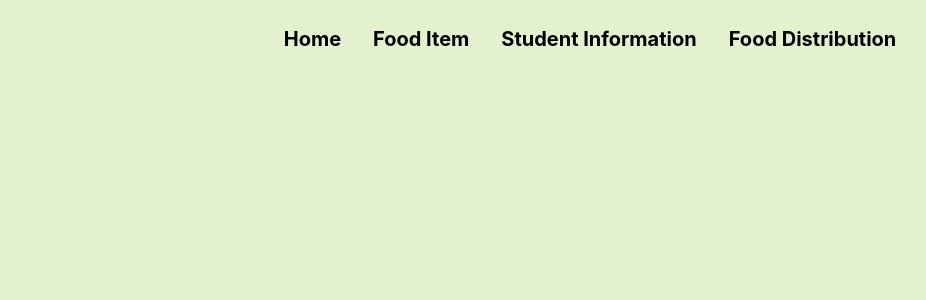
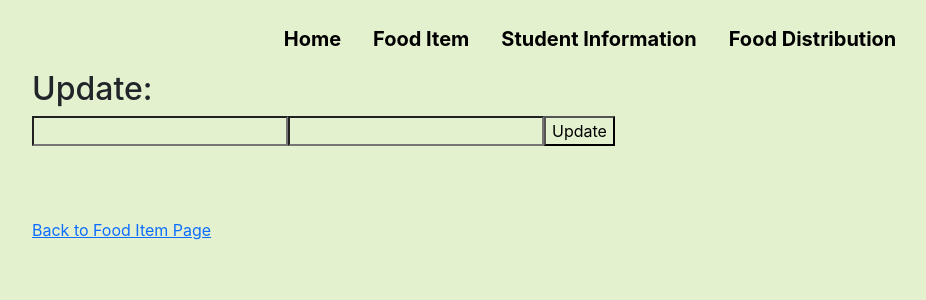
Before and after one commit to Uchchash346/Yooda-Hostel-Frontend, a React (Create React App) app: page /foods/update/1 in a window 1280 px wide. Shown: the top 300 px of the page, without its empty margins (50-976 px from the left). Built offline with nearby package versions, Linux system fonts and the light colour scheme; no server answers.

Commit message:
updated food item functionality

```diff
--- a/src/App.js
+++ b/src/App.js
@@ -2,6 +2,7 @@ import { Route, Routes } from 'react-router-dom';
 import './App.css';
 import AddFoodItem from './components/FoodItem/AddFoodItem';
 import FoodItem from './components/FoodItem/FoodItem';
+import UpdateFoodItem from './components/FoodItem/UpdateFoodItem';
 import Header from './components/Header/Header';
 import HomePage from './components/HomePage/HomePage';
 // import Login from './components/Login/Login';
@@ -19,6 +20,7 @@ function App() {
         <Route path="/addFoodItem" element={<AddFoodItem />} />
         <Route path="/addStudentInformation" element={<StudentInfo />} />
         <Route path="/studentInfo" element={<DisplayStudentInfo />} />
+        <Route path="/foods/update/:id" element={<UpdateFoodItem />} />
       </Routes>
 
     </>
--- a/src/components/FoodItem/FoodItem.js
+++ b/src/components/FoodItem/FoodItem.js
@@ -3,6 +3,7 @@ import { useState } from 'react';
 import { MdDelete } from 'react-icons/md';
 import { FiEdit } from 'react-icons/fi';
 import './FoodItem.css'
+import { Link } from 'react-router-dom';
 // MdDelete
 const FoodItem = () => {
 
@@ -55,7 +56,11 @@ const FoodItem = () => {
                                         onClick={() => handleDeleteFoodItem(displayFood._id)}>
                                         <MdDelete className="icon-button" />
                                     </td>
-                                    <td><FiEdit className="icon-button" /></td>
+                                    <Link to={`/foods/update/${displayFood._id}`}>
+                                        <td>
+                                            <FiEdit className="icon-button" />
+                                        </td>
+                                    </Link>
                                 </tr>
                             )
                         }
--- /dev/null
+++ b/src/components/FoodItem/UpdateFoodItem.js
@@ -0,0 +1,68 @@
+import React, { useEffect, useState } from 'react';
+// import { FiEdit } from 'react-icons/fi';
+// import { MdDelete } from 'react-icons/md';
+import { useParams } from 'react-router-dom';
+import './FoodItem.css';
+
+const UpdateFoodItem = () => {
+    const [displayFoods, setDisplayFoods] = useState([]);
+    const { id } = useParams();
+
+    useEffect(() => {
+        const url = `http://localhost:5500/foods/${id}`;
+        fetch(url)
+            .then(res => res.json())
+            .then(data => setDisplayFoods(data))
+    }, [])
+
+    // Update food item
+    // Update Food Item Name
+    const handleFoodItemNameChange = e => {
+        const updatedName = e.target.value;
+        const updatedFoodName = { name: updatedName, price: displayFoods.price };
+        setDisplayFoods(updatedFoodName);
+    }
+
+    // Update food item price
+    const handleFoodItemPriceChange = e => {
+        const updatedPrice = e.target.value;
+        const updatedFoodPrice = { name: displayFoods.name, price: updatedPrice };
+        setDisplayFoods(updatedFoodPrice);
+    }
+
+    const handleUpdateFoodItem = (e) => {
+        const url = `http://localhost:5500/foods/${id}`;
+        fetch(url, {
+            method: 'PUT',
+            headers: {
+                'content-type': 'application/json'
+            },
+            body: JSON.stringify(displayFoods)
+        })
+            .then(res => res.json())
+            .then(data => {
+                if (data.modifiedCount > 0) {
+                    alert('Updated Food Item Successfully')
+                    setDisplayFoods({})
+                }
+            })
+        e.preventDefault();
+    }
+
+    return (
+        <div className="container">
+            <h2 className="pt-2">Update: {displayFoods.name}</h2>
+            <form onSubmit={handleUpdateFoodItem} action="">
+                <input type="text" onChange={handleFoodItemNameChange} value={displayFoods.name || ''} />
+                <input type="price" onChange={handleFoodItemPriceChange} value={displayFoods.price || ''} />
+                <input type="submit" value="Update" />
+            </form>
+            <br />
+            <div className="pt-5">
+                <a href="/foodItem">Back to Food Item Page</a>
+            </div>
+        </div>
+    );
+};
+
+export default UpdateFoodItem;
--- a/src/components/StudentInfo/DisplayStudentInfo.js
+++ b/src/components/StudentInfo/DisplayStudentInfo.js
@@ -66,7 +66,6 @@ const DisplayStudentInfo = () => {
                                     <td><FiEdit className="icon-button" /></td>
                                 </tr>
                             )
-
                         }
                     </tbody>
                 </table>
```
Also changed, not shown: src/components/StudentInfo/UpdateStudentInfo.js (added, +11 -0 lines).
